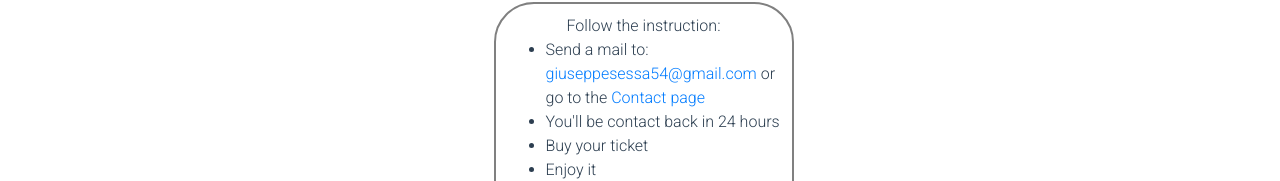
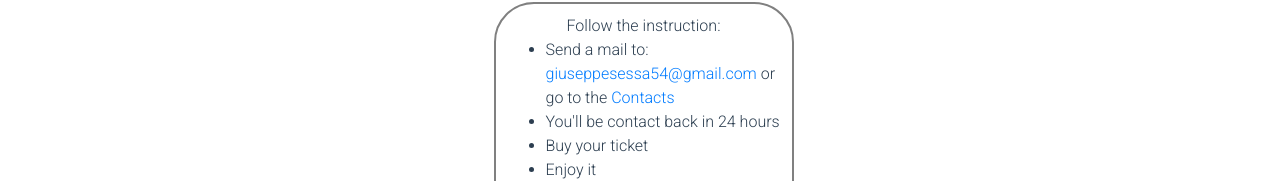
Before and after one commit to ilariaGalliano/blog-giuseppe-sessa, a Vue app: page /live in a window 1280 px wide. Both pictures are taken after a click on the button "Info". Shown: the part 1386-1567 px from the top of the page. Built offline with nearby package versions, Linux system fonts and the light colour scheme; a web font is replaced by a local one.

Commit message:
live page

```diff
--- a/src/views/Live.vue
+++ b/src/views/Live.vue
@@ -58,9 +58,7 @@
               >giuseppesessa54@gmail.com</a
             >
             {{ translate("visit") }}
-            <router-link to="/contacts" tag="button">
-            Contact page
-            </router-link>
+             <router-link to="/contacts">{{ translate("contacts") }}</router-link>
           </li>
           <li>{{ translate("contact") }}</li>
           <li>{{ translate("buyInfo") }}</li>
```
